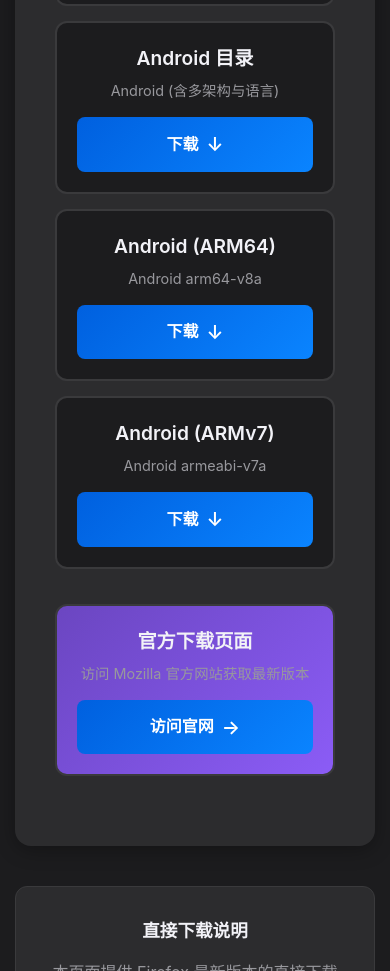
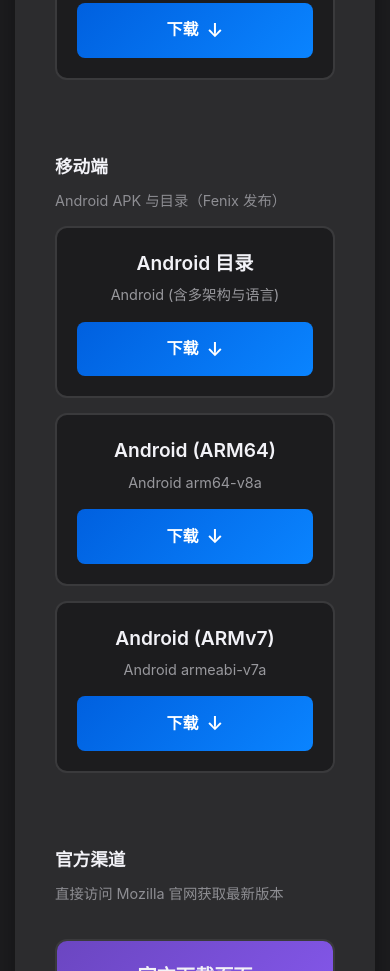
Before and after one commit to scavin/Firefox-latest-releases, a plain HTML site: page index.html in a window 390 px wide. Shown: the part 1778-2749 px from the top of the page. Drawn offline with Linux system fonts and the light colour scheme; no server answers.

Commit message:
feat: split desktop and mobile downloads

```diff
--- a/index.html
+++ b/index.html
@@ -142,6 +142,27 @@
             grid-template-columns: 1fr 1fr;
             gap: 15px;
             margin-bottom: 30px;
+        }
+
+        .download-group {
+            margin-bottom: 28px;
+        }
+
+        .download-group:last-of-type {
+            margin-bottom: 0;
+        }
+
+        .download-group-title {
+            font-size: 1.1rem;
+            font-weight: 600;
+            color: #f2f2f7;
+            margin-bottom: 8px;
+        }
+
+        .download-group-subtitle {
+            color: #8e8e93;
+            font-size: 0.9rem;
+            margin-bottom: 14px;
         }
 
         .download-item {
@@ -599,7 +620,8 @@
             generateDownloadLinks(version) {
                 const baseUrl = 'https://ftp.mozilla.org/pub/firefox/releases';
                 const androidBaseUrl = 'https://ftp.mozilla.org/pub/fenix/releases';
-                const downloads = [
+
+                const desktopDownloads = [
                     {
                         name: 'Windows 64位',
                         url: `${baseUrl}/${version}/win64/zh-CN/Firefox%20Setup%20${version}.exe`,
@@ -619,7 +641,10 @@
                         name: 'Linux 64位',
                         url: `${baseUrl}/${version}/linux-x86_64/zh-CN/firefox-${version}.tar.bz2`,
                         platform: 'Linux x64'
-                    },
+                    }
+                ];
+
+                const mobileDownloads = [
                     {
                         name: 'Android 目录',
                         url: `${androidBaseUrl}/${version}/android/`,
@@ -637,7 +662,7 @@
                     }
                 ];
 
-                this.displayDownloadLinks(downloads);
+                this.displayDownloadLinks(desktopDownloads, mobileDownloads);
             }
 
             async getDownloadLinks(version) {
@@ -651,10 +676,35 @@
                 }
             }
 
-            displayDownloadLinks(downloads) {
+            displayDownloadLinks(desktopDownloads, mobileDownloads) {
                 this.downloadsContainerEl.innerHTML = '';
 
-                downloads.forEach(download => {
+                const groups = [
+                    {
+                        title: '桌面端',
+                        subtitle: 'Windows / macOS / Linux 官方安装包',
+                        items: desktopDownloads
+                    },
+                    {
+                        title: '移动端',
+                        subtitle: 'Android APK 与目录（Fenix 发布）',
+                        items: mobileDownloads
+                    }
+                ];
+
+                groups.forEach(group => {
+                    const groupEl = document.createElement('div');
+                    groupEl.className = 'download-group';
+
+                    groupEl.innerHTML = `
+                        <div class="download-group-title">${group.title}</div>
+                        <div class="download-group-subtitle">${group.subtitle}</div>
+                    `;
+
+                    const gridEl = document.createElement('div');
+                    gridEl.className = 'download-grid';
+
+                    group.items.forEach(download => {
                         const downloadItem = document.createElement('div');
                         downloadItem.className = 'download-item';
 
@@ -666,13 +716,24 @@
                             <a href="${download.url}" class="download-btn" target="_blank" rel="noopener">下载</a>
                         `;
 
-                    this.downloadsContainerEl.appendChild(downloadItem);
+                        gridEl.appendChild(downloadItem);
                     });
 
-                this.downloadLinksEl.style.display = 'block';
-                this.updateStatusWithTime('下载链接生成完成');
+                    groupEl.appendChild(gridEl);
+                    this.downloadsContainerEl.appendChild(groupEl);
+                });
 
-                // 添加官方下载页面链接
+                // 官方渠道
+                const officialGroup = document.createElement('div');
+                officialGroup.className = 'download-group';
+                officialGroup.innerHTML = `
+                    <div class="download-group-title">官方渠道</div>
+                    <div class="download-group-subtitle">直接访问 Mozilla 官网获取最新版本</div>
+                `;
+
+                const officialGrid = document.createElement('div');
+                officialGrid.className = 'download-grid';
+
                 const officialLinkItem = document.createElement('div');
                 officialLinkItem.className = 'download-item official-link';
                 officialLinkItem.innerHTML = `
@@ -682,7 +743,13 @@
                     </div>
                     <a href="https://www.firefox.com/zh-CN/" class="download-btn" target="_blank" rel="noopener">访问官网</a>
                 `;
-                this.downloadsContainerEl.appendChild(officialLinkItem);
+
+                officialGrid.appendChild(officialLinkItem);
+                officialGroup.appendChild(officialGrid);
+                this.downloadsContainerEl.appendChild(officialGroup);
+
+                this.downloadLinksEl.style.display = 'block';
+                this.updateStatusWithTime('下载链接生成完成');
             }
 
             updateStatus(message) {
```
Also changed, not shown: 1 other file. Lines whose indentation alone changed are shown as unchanged.
